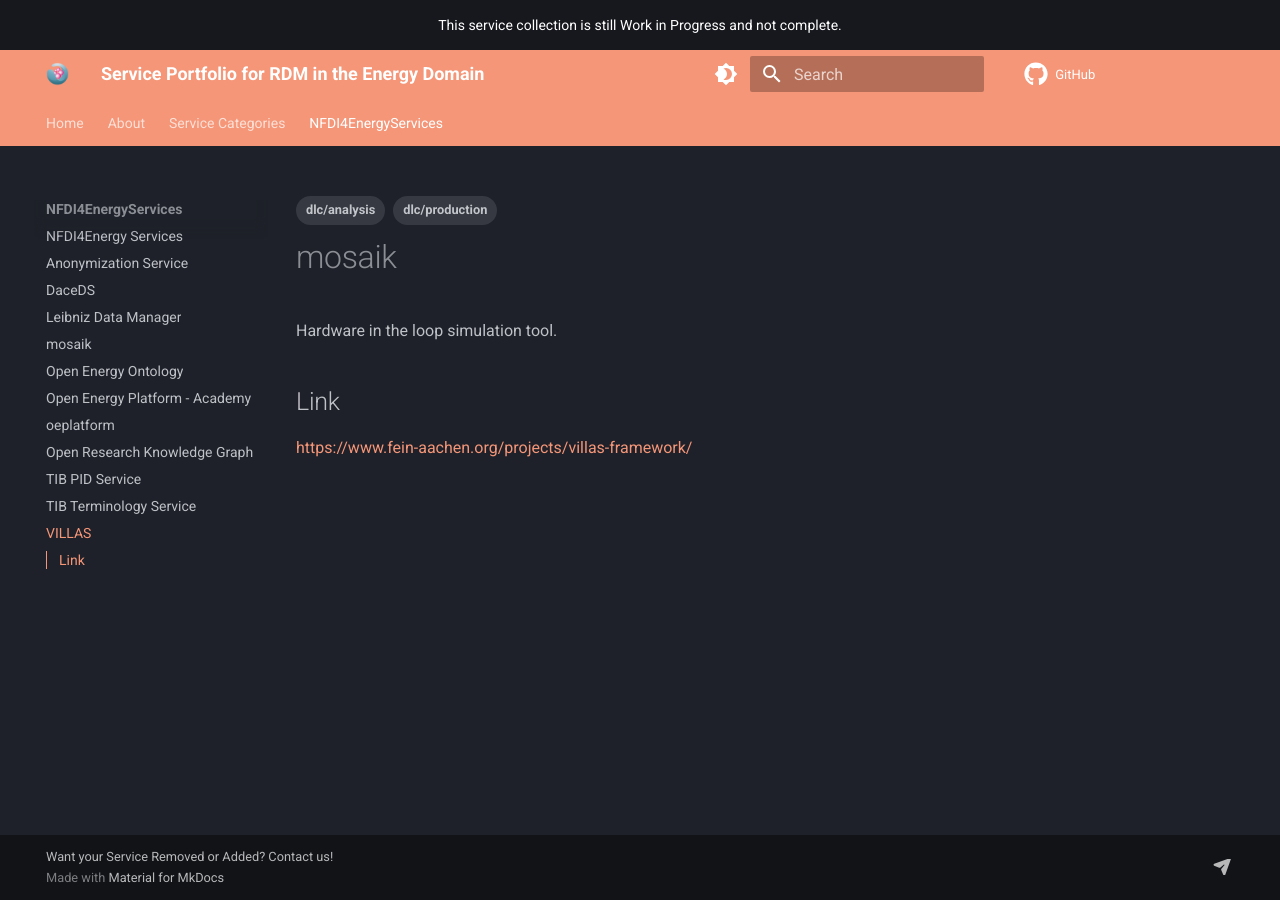
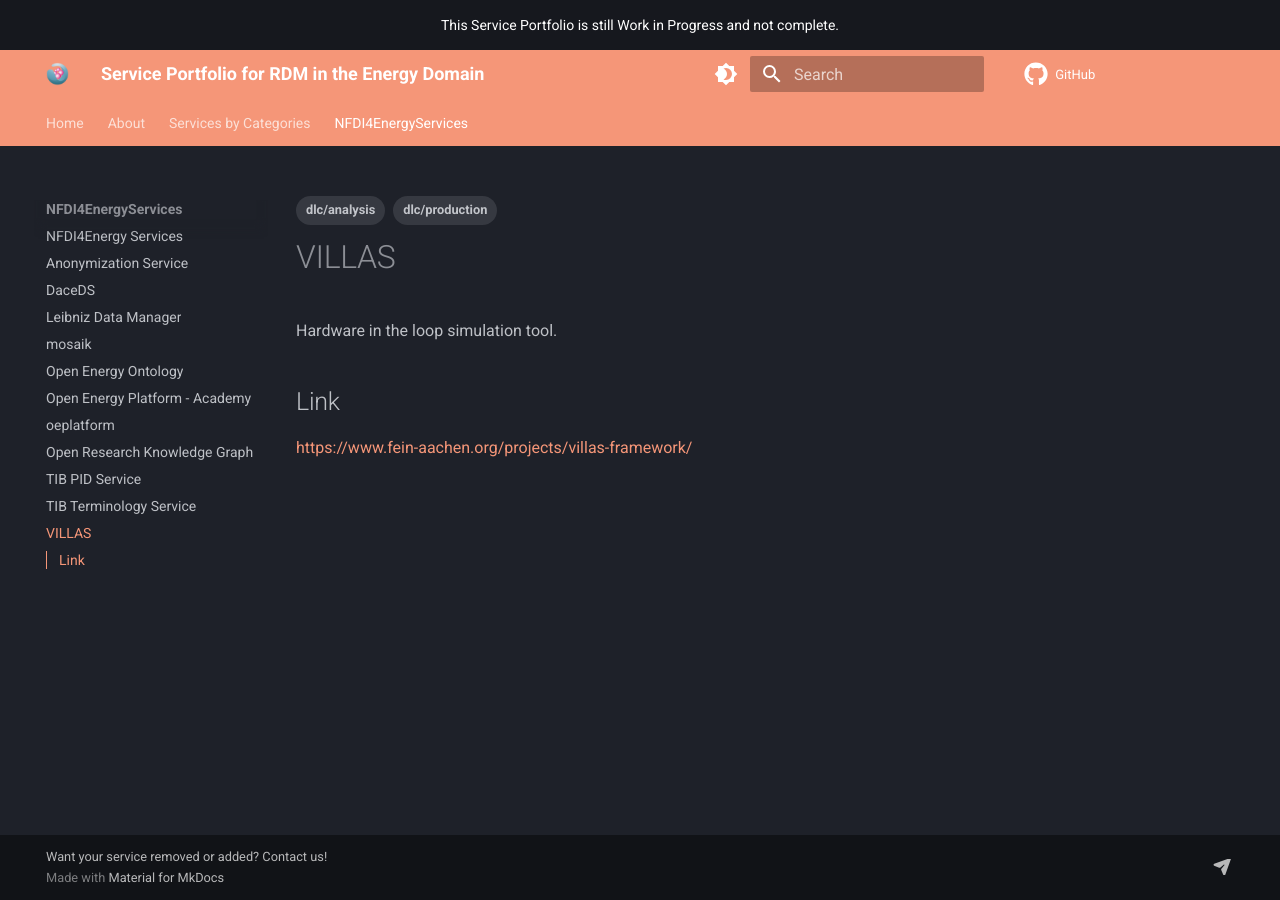
Before and after one commit to NFDI4Energy/service-portfolio, an MkDocs documentation site: the page built from docs/NFDI4EnergyServices/villas.md, in a window 1280 px wide. Built offline with MkDocs 1.6.1 and Material for MkDocs 9.7.7, drawn with Linux system fonts in a browser that asks for light colours; comment, search, counter and statistics services are not loaded.

Commit message:
Minor updates

```diff
--- a/docs/NFDI4EnergyServices/villas.md
+++ b/docs/NFDI4EnergyServices/villas.md
@@ -4,7 +4,7 @@
     - dlc/production
     - dlc/analysis
 ---
-# mosaik
+# VILLAS
 Hardware in the loop simulation tool.
 
 ## Link
--- a/docs/categories.md
+++ b/docs/categories.md
@@ -1,4 +1,4 @@
-# Service Categories
+# Services by Categories
 
 We tag all services from within the NFDI4Energy Consortium and from outside. The following list contains all tags we use:
 
--- a/mkdocs.yml
+++ b/mkdocs.yml
@@ -48,8 +48,8 @@
 extra:
   social:
     - icon: fontawesome/solid/paper-plane
-      link: mailto:placeholder@mail.de
-copyright: Want your Service Removed or Added? Contact us!
+      link: mailto:services@nfdi4energy.org
+copyright: Want your service removed or added? Contact us!
 
 extra_css:
   - stylesheets/extra.css
--- a/overrides/main.html
+++ b/overrides/main.html
@@ -1,6 +1,6 @@
 {% extends "base.html" %}
 
 {% block announce %}
-<p style="text-align: center;">This service collection is still Work in Progress and not complete.    </p>
+<p style="text-align: center;">This Service Portfolio is still Work in Progress and not complete.    </p>
 
 {% endblock %}
```
Also changed, not shown: README.md (+1 -1 lines).
